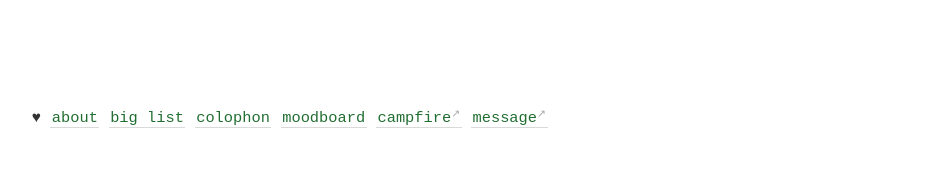
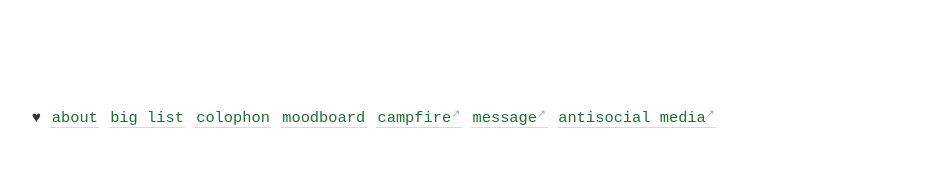
Before and after one commit to geminiworms/talyssagarden.github.io, a Jekyll site: the page built from _pages/index.md, in a window 1280 px wide. Shown: the part 940-1135 px from the top of the page, without its empty margins (45-979 px from the left). Built offline with Jekyll 4.4.1, drawn with Linux system fonts in a browser that asks for light colours.

Commit message:
Update footer.html

```diff
--- a/_includes/footer.html
+++ b/_includes/footer.html
@@ -1 +1 @@
-&hearts; <a class="internal-link" href="/about">about</a> <a class="internal-link" href="/list">big list</a> <a class="internal-link" href="/colophon">colophon</a> <a class="internal-link" href="/moodboard/">moodboard</a> <a href="https://theruminant.substack.com">campfire</a> <a href="https://twitter.com/T4LYSSA">message</a>
+&hearts; <a class="internal-link" href="/about">about</a> <a class="internal-link" href="/list">big list</a> <a class="internal-link" href="/colophon">colophon</a> <a class="internal-link" href="/moodboard/">moodboard</a> <a href="https://theruminant.substack.com">campfire</a> <a href="https://twitter.com/T4LYSSA">message</a> <a href="/antisocialmedia/index.html">antisocial media</a>
```
